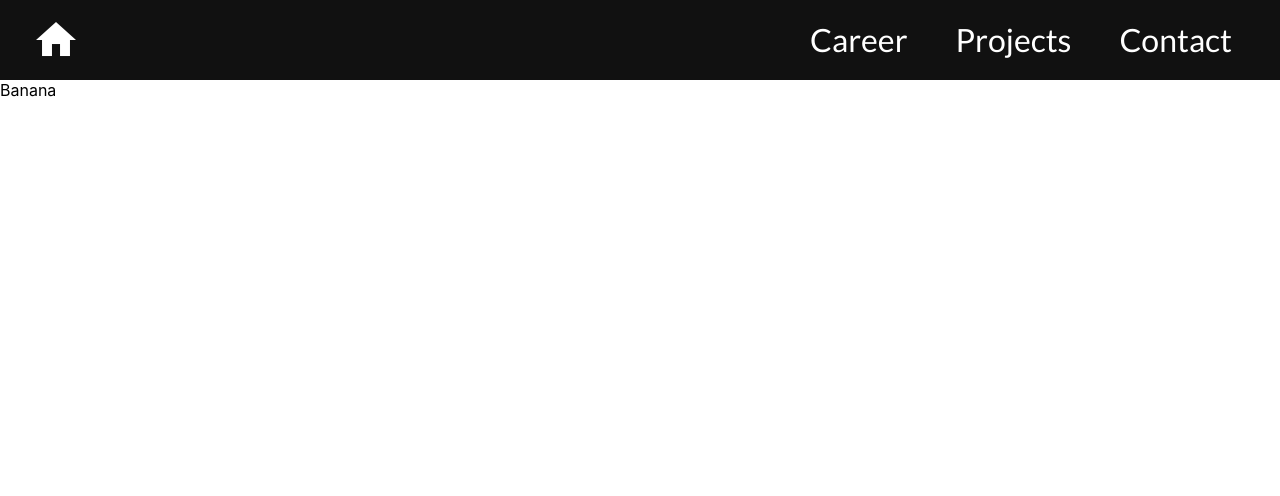
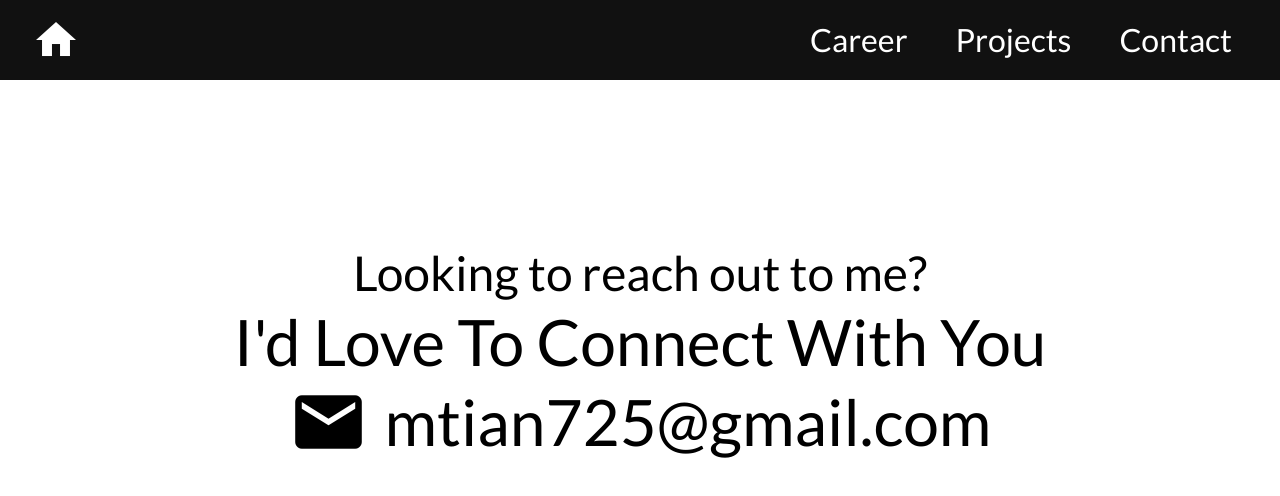
Before and after one commit to mtian725/merricktian.github.io, a React (Create React App) app: page /Contact in a window 1280 px wide. Shown: the top 496 px of the page. Built offline with nearby package versions, Linux system fonts and the light colour scheme.

Commit message:
feat: added contact page

```diff
--- a/src/App.tsx
+++ b/src/App.tsx
@@ -1,6 +1,6 @@
 import logo from "./logo.svg";
-import "./App.css";
 
+import { useState, useEffect } from "react";
 import { BrowserRouter as Router, Route, Switch } from "react-router-dom";
 
 import Header from "./header/header";
@@ -9,23 +9,46 @@ import Career from "./career/career";
 import Projects from "./projects/projects";
 import Contact from "./contact/contact";
 
+import "./App.css";
+
+function getWindowDimensions() {
+  const { innerWidth: width, innerHeight: height } = window;
+  return {
+    width,
+    height,
+  };
+}
+
 function App() {
+  const [windowDimensions, setWindowDimensions] = useState(
+    getWindowDimensions()
+  );
+
+  useEffect(() => {
+    function handleResize() {
+      setWindowDimensions(getWindowDimensions());
+    }
+
+    window.addEventListener("resize", handleResize);
+    return () => window.removeEventListener("resize", handleResize);
+  }, []);
+
   return (
     <Router>
-      <Header />
+      <Header windowDimensions={windowDimensions} />
 
       <Switch>
         <Route exact path="/">
-          <Home />
+          <Home windowDimensions={windowDimensions} />
         </Route>
         <Route exact path="/Career">
-          <Career />
+          <Career windowDimensions={windowDimensions} />
         </Route>
         <Route exact path="/Projects">
-          <Projects />
+          <Projects windowDimensions={windowDimensions} />
         </Route>
         <Route exact path="/Contact">
-          <Contact />
+          <Contact windowDimensions={windowDimensions} />
         </Route>
       </Switch>
     </Router>
--- a/src/career/career.tsx
+++ b/src/career/career.tsx
@@ -1,3 +1,5 @@
-export default function Career() {
+export default function Career(props: {
+  windowDimensions: { width: Number; height: number };
+}) {
   return <div>Apple</div>;
 }
--- /dev/null
+++ b/src/contact/contact.scss
@@ -0,0 +1,175 @@
+.contact-container-helper {
+  height: calc(100vh - 80px);
+  width: 100vw;
+  margin: auto;
+  display: flex;
+  flex-direction: column;
+  flex-wrap: nowrap;
+}
+
+.contact-container {
+  margin: auto;
+  height: 80%;
+  width: 90%;
+
+  .title-box {
+    height: 40%;
+    display: flex;
+    flex-direction: column;
+    flex-wrap: nowrap;
+  }
+
+  .contact-content-container {
+    height: 60%;
+  }
+
+  .title-one,
+  .title-two,
+  .title-one-sm,
+  .title-two-sm {
+    color: black;
+    font-style: normal;
+    align-items: center;
+    text-align: center;
+    cursor: default;
+    font-family: "Lato", sans-serif;
+  }
+
+  .title-one {
+    margin-top: auto;
+    font-size: 48px;
+    line-height: 58px;
+  }
+
+  .title-two {
+    font-size: 64px;
+    line-height: 80px;
+  }
+
+  .title-one-sm {
+    margin-top: auto;
+    font-size: 24px;
+    line-height: 29px;
+  }
+
+  .title-two-sm {
+    font-size: 32px;
+    line-height: 40px;
+  }
+
+  // Right now justify-content: center is good enough, but
+  // later on if more items are added change how it's aligned
+  // to make it more even
+  .contact-item-container {
+    cursor: pointer;
+
+    .icon,
+    .icon-sm,
+    .contact-info,
+    .contact-info-sm {
+      width: fit-content;
+    }
+
+    .icon {
+      font-size: 80px;
+      line-height: 80px;
+      margin-left: 16px;
+      margin-right: 8px;
+    }
+
+    .icon-sm {
+      font-size: 40px;
+      line-height: 40px;
+      margin-left: 8px;
+      margin-right: 4px;
+    }
+
+    .contact-info {
+      font-size: 64px;
+      line-height: 80px;
+      font-family: "Lato", sans-serif;
+      margin-left: 8px;
+      margin-right: 16px;
+    }
+
+    .contact-info-sm {
+      font-size: 32px;
+      line-height: 40px;
+      font-family: "Lato", sans-serif;
+      margin-left: 4px;
+      margin-right: 8px;
+    }
+
+    .underline {
+      position: relative;
+      color: black;
+      text-decoration: none;
+      width: fit-content;
+      margin: auto;
+      display: flex;
+      flex-direction: row;
+      flex-wrap: wrap;
+      font-style: normal;
+      align-items: center;
+      text-align: center;
+      justify-content: center;
+    }
+
+    .underline:hover {
+      color: black;
+    }
+
+    .underline::before {
+      content: "";
+      position: absolute;
+      display: block;
+      width: 100%;
+      height: 2px;
+      bottom: 0;
+      left: 0;
+      background-color: black;
+      transform: scaleX(0);
+      transform-origin: top left;
+      transition: transform 0.3s ease;
+    }
+
+    .underline:hover::before {
+      transform: scaleX(1);
+    }
+
+    .tag,
+    .tag-sm {
+      position: absolute;
+      left: 50%;
+      transform: translateX(-50%);
+      z-index: 2;
+      width: fit-content;
+      display: none;
+      background-color: black;
+      border-radius: 10px;
+      color: white;
+      font-family: "Lato", sans-serif;
+    }
+
+    .tag {
+      border-radius: 10px;
+      border: 2px white solid;
+      margin: 8px;
+      font-size: 32px;
+      padding: 8px;
+    }
+
+    .tag-sm {
+      border-radius: 5px;
+      border: 1px white solid;
+      margin: 4px;
+      font-size: 16px;
+      padding: 4px;
+    }
+
+    .underline:hover + .tag,
+    .underline:hover + .tag-sm {
+      display: block;
+    }
+  }
+}
--- a/src/contact/contact.tsx
+++ b/src/contact/contact.tsx
@@ -1,3 +1,69 @@
-export default function Contact() {
-  return <div>Banana</div>;
+import { useState } from "react";
+
+import "./contact.scss";
+
+export default function Contact(props: {
+  windowDimensions: { width: Number; height: number };
+}) {
+  const [copyMessage, setCopyMessage] = useState("Copy");
+
+  function copy(item: string) {
+    navigator.clipboard.writeText(item);
+    setCopyMessage("Copied");
+  }
+
+  function resetMessage() {
+    setCopyMessage("Copy");
+  }
+
+  const classNames = {
+    titleOne: "title-one",
+    titleTwo: "title-two",
+    icon: "material-icons icon",
+    contactInfo: "contact-info",
+    tag: "tag",
+  };
+
+  if (props.windowDimensions.width < 800) {
+    classNames.titleOne = "title-one-sm";
+    classNames.titleTwo = "title-two-sm";
+    classNames.icon = "material-icons icon-sm";
+    classNames.contactInfo = "contact-info-sm";
+    classNames.tag = "tag-sm";
+  }
+
+  /* Below not used because not necesarry, but if more contact items
+  are added then, just the data structure and .map() through it
+
+  const contactItems = {
+    email: "mtian725@gmail.com",
+  };
+  */
+
+  return (
+    <div className="contact-container-helper">
+      <div className="contact-container">
+        <div className="title-box">
+          <div className={classNames.titleOne}>Looking to reach out to me?</div>
+          <div className={classNames.titleTwo}>
+            I'd Love To Connect With You
+          </div>
+        </div>
+
+        <div className="contact-content-container">
+          <div
+            className="contact-item-container"
+            onClick={() => copy("mtian725@gmail.com")}
+            onMouseOut={resetMessage}
+          >
+            <div className="underline">
+              <div className={classNames.icon}>email</div>
+              <div className={classNames.contactInfo}>mtian725@gmail.com</div>
+            </div>
+            <div className={classNames.tag}>{copyMessage}</div>
+          </div>
+        </div>
+      </div>
+    </div>
+  );
 }
--- a/src/header/header.tsx
+++ b/src/header/header.tsx
@@ -1,39 +1,21 @@
-import { useState, useEffect } from "react";
+import { useState } from "react";
 import { Link } from "react-router-dom";
 
 import Hamburger from "./hamburger";
 import NavOverlay from "./navOverlay";
 import "./header.scss";
 
-function getWindowDimensions() {
-  const { innerWidth: width, innerHeight: height } = window;
-  return {
-    width,
-    height,
-  };
-}
-
-export default function Header() {
-  const [windowDimensions, setWindowDimensions] = useState(
-    getWindowDimensions()
-  );
+export default function Header(props: {
+  windowDimensions: { width: Number; height: number };
+}) {
   const [toggle, setToggle] = useState(false);
 
   function toggleBurger() {
     setToggle(!toggle);
   }
 
-  useEffect(() => {
-    function handleResize() {
-      setWindowDimensions(getWindowDimensions());
-    }
-
-    window.addEventListener("resize", handleResize);
-    return () => window.removeEventListener("resize", handleResize);
-  }, []);
-
   let components;
-  if (windowDimensions.width > 600) {
+  if (props.windowDimensions.width > 600) {
     components = (
       <div className="header">
         <div className="material-icons home">
--- a/src/header/navOverlay.scss
+++ b/src/header/navOverlay.scss
@@ -10,6 +10,7 @@
   display: flex;
   flex-direction: column;
   flex-wrap: nowrap;
+  z-index: 9;
 }
 
 .nav-overlay {
@@ -28,16 +29,16 @@
 
   .tabs {
     height: 80px;
-    margin-top: auto;
-    margin-bottom: auto;
     color: black;
     font-style: normal;
     align-items: center;
     text-align: center;
-    cursor: pointer;
     font-family: "Lato", sans-serif;
     font-size: 48px;
-    line-height: 38px;
+    cursor: pointer;
+    width: fit-content;
+    height: fit-content;
+    margin: auto;
   }
 
   a {
--- a/src/header/navOverlay.tsx
+++ b/src/header/navOverlay.tsx
@@ -9,14 +9,20 @@ export default function NavOverlay(props: HeaderProps) {
   return (
     <div className={`off ${props.toggleStatus ? "nav-overlay" : ""}`}>
       <div className="nav-container">
-        <div className="tabs" onClick={props.toggleFunction}>
-          <Link to="/Career">Career</Link>
+        <div className="tabs">
+          <Link to="/Career" onClick={props.toggleFunction}>
+            Career
+          </Link>
         </div>
-        <div className="tabs" onClick={props.toggleFunction}>
-          <Link to="/Projects">Projects</Link>
+        <div className="tabs">
+          <Link to="/Projects" onClick={props.toggleFunction}>
+            Projects
+          </Link>
         </div>
-        <div className="tabs" onClick={props.toggleFunction}>
-          <Link to="/Contact">Contact</Link>
+        <div className="tabs">
+          <Link to="/Contact" onClick={props.toggleFunction}>
+            Contact
+          </Link>
         </div>
       </div>
     </div>
--- a/src/home/home.tsx
+++ b/src/home/home.tsx
@@ -1,3 +1,5 @@
-export default function Home() {
+export default function Home(props: {
+  windowDimensions: { width: Number; height: number };
+}) {
   return <div>Peach</div>;
 }
--- a/src/projects/projects.tsx
+++ b/src/projects/projects.tsx
@@ -1,3 +1,5 @@
-export default function Projects() {
+export default function Projects(props: {
+  windowDimensions: { width: Number; height: number };
+}) {
   return <div>Watermelon</div>;
 }
```
